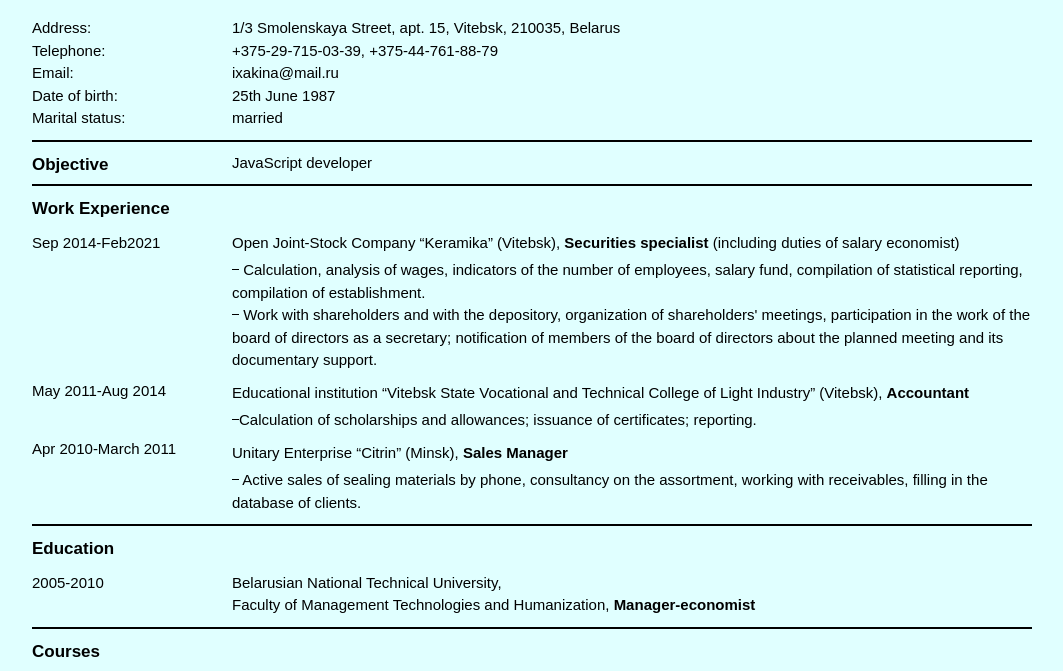
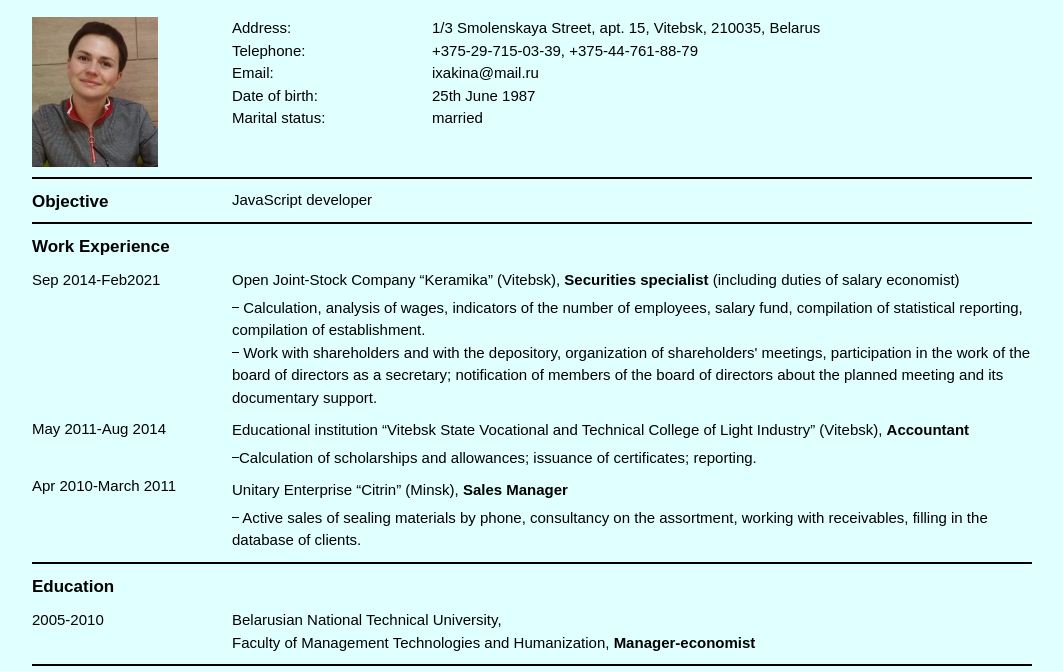
Before and after one commit to ixakina/rsschool-cv, a plain HTML site: page index.html in a window 1280 px wide. Shown: the part 73-744 px from the top of the page, without its empty margins (108-1171 px from the left). Drawn offline with Linux system fonts and the light colour scheme.

Commit message:
fix: right version cv html

```diff
--- a/css/style.css
+++ b/css/style.css
@@ -109,6 +109,11 @@ h2 {
   border-bottom: 2px solid black;
   padding-bottom: 10px;
 }
+img {
+  width: auto;
+  height: 150px;
+}
+.photo,
 .contacts_name,
 .aim_name,
 .exper_date,
--- a/index.html
+++ b/index.html
@@ -12,6 +12,9 @@
     <div class="content">
       <h1>Maria Khaikina</h1>
       <div class="contacts">
+        <div class="photo">
+          <img src="/source/cv-photo.jpg" alt="" />
+        </div>
         <div class="contacts_name">
           <p>Address:</p>
           <p>Telephone:</p>
```
Also changed, not shown: source/cv-photo.jpg (added), 1 other file.
